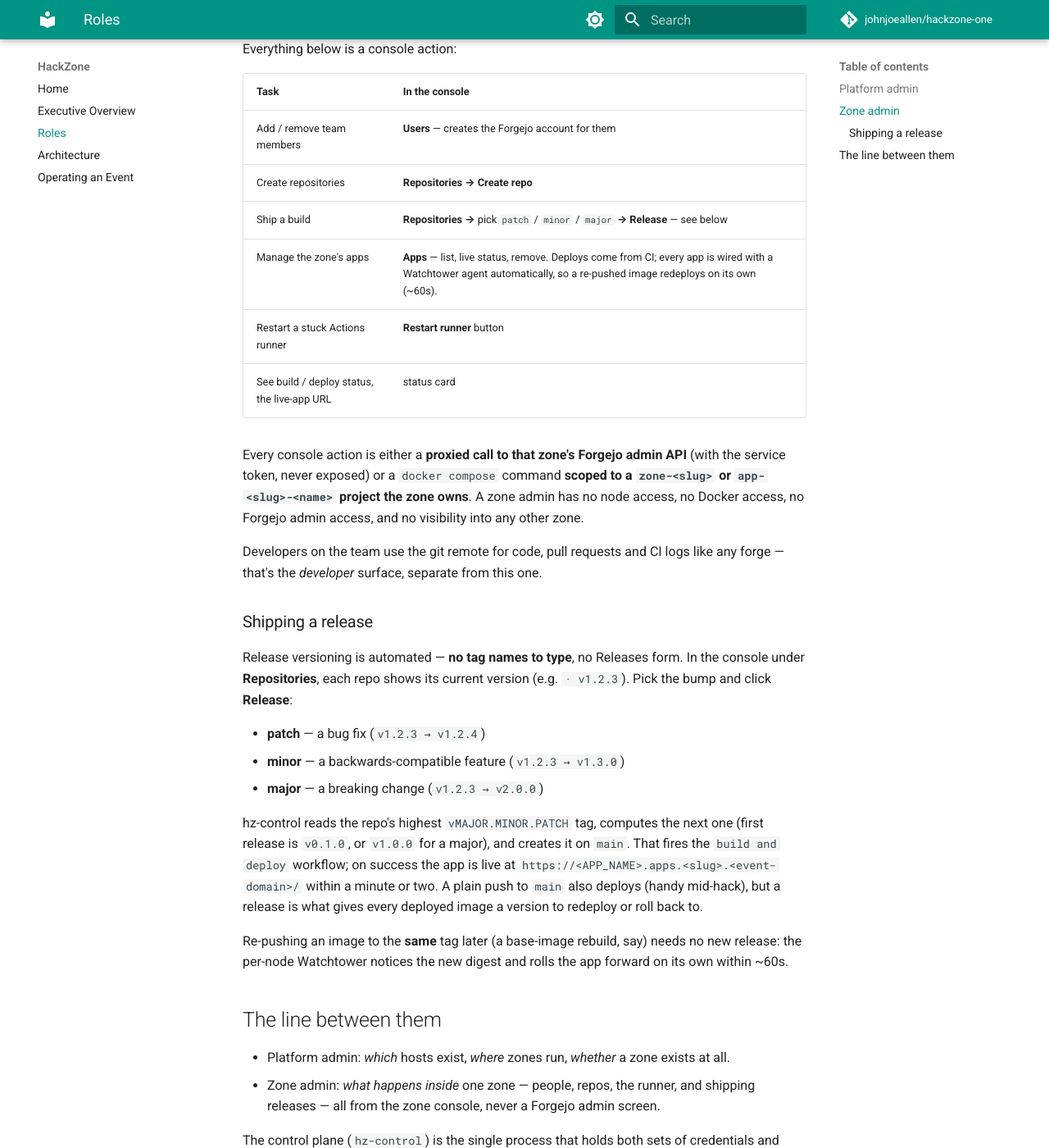
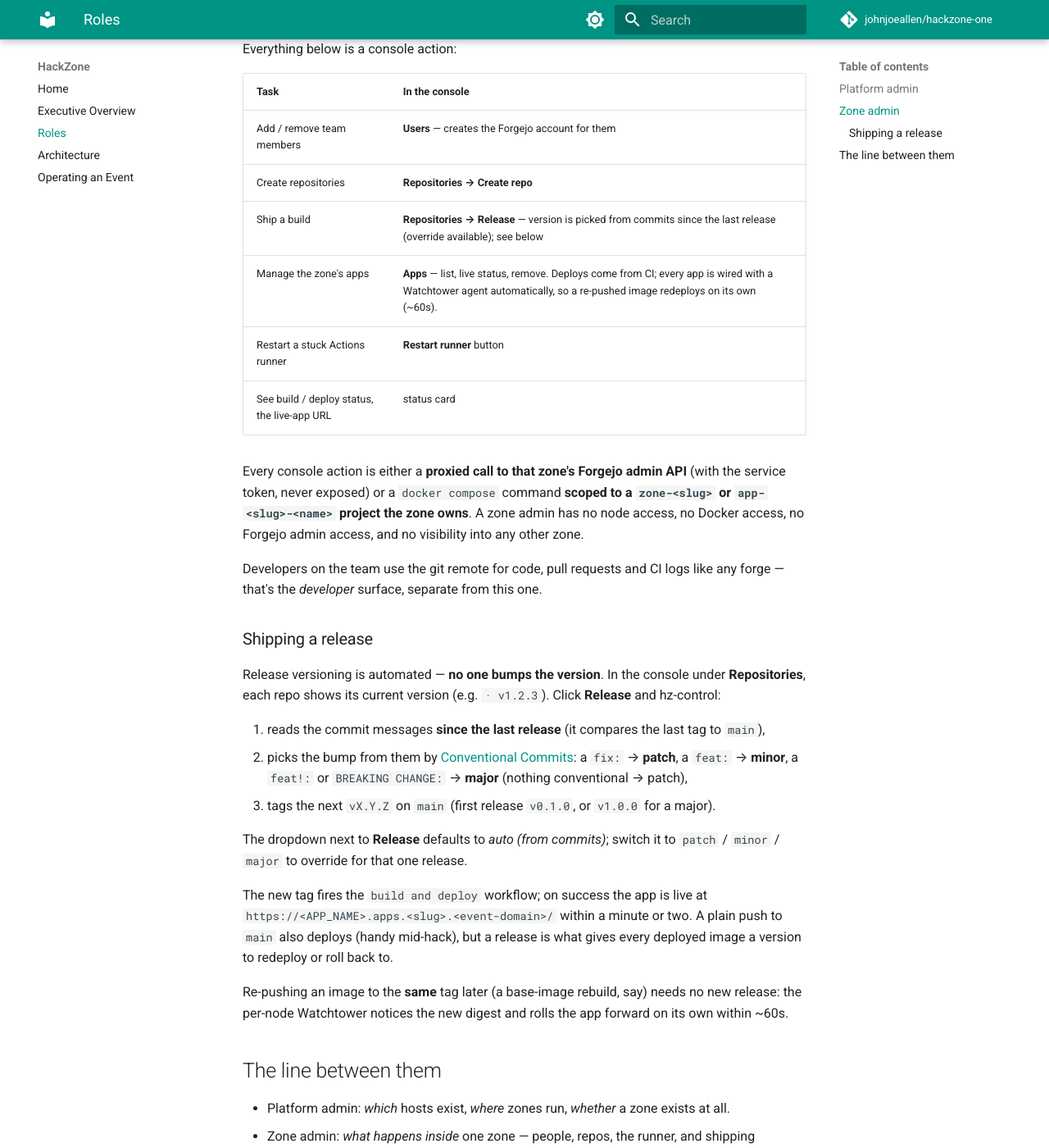
Before and after one commit to johnjoeallen/ignition, an MkDocs documentation site: the page built from docs/roles.md, in a window 1280 px wide and 1400 px high, scrolled down 1471 px. Shown: the whole window at 82% size. Built offline with MkDocs 1.6.1 and Material for MkDocs 9.7.7, drawn with Linux system fonts in a browser that asks for light colours; comment, search, counter and statistics services are not loaded.

Commit message:
Derive the release bump from commits since the last release
cut_release() now defaults to kind="auto": it diffs the last tag against
main, runs classify_bump() over those commit messages (Conventional Commits
— feat!:/BREAKING CHANGE: → major, feat: → minor, else patch), and tags the
next vX.Y.Z. The console's Release control keeps a dropdown (auto / patch /
minor / major) to override for one release; nobody types a version.

provision-zone.sh output reframed: hand the lead only the zone-token;
zone-admin.txt is hz-control's service credential, not handed out.

Docs (roles, index, README, operating-an-event, architecture, CLAUDE.md)
updated to the commit-driven flow.

Co-Authored-By: Claude Sonnet 5 <noreply@anthropic.com>
Claude-Session: https://claude.ai/code/session_01GEgvkxp9vBPD5rwkWEt4vM

```diff
--- a/docs/roles.md
+++ b/docs/roles.md
@@ -59,7 +59,7 @@ and stays on the control host. Everything below is a console action:
 |---|---|
 | Add / remove team members | **Users** — creates the Forgejo account for them |
 | Create repositories | **Repositories → Create repo** |
-| Ship a build | **Repositories →** pick `patch` / `minor` / `major` **→ Release** — see below |
+| Ship a build | **Repositories → Release** — version is picked from commits since the last release (override available); see below |
 | Manage the zone's apps | **Apps** — list, live status, remove. Deploys come from CI; every app is wired with a Watchtower agent automatically, so a re-pushed image redeploys on its own (~60s). |
 | Restart a stuck Actions runner | **Restart runner** button |
 | See build / deploy status, the live-app URL | status card |
@@ -75,17 +75,22 @@ like any forge — that's the *developer* surface, separate from this one.
 
 ### Shipping a release
 
-Release versioning is automated — **no tag names to type**, no Releases form.
-In the console under **Repositories**, each repo shows its current version
-(e.g. `· v1.2.3`). Pick the bump and click **Release**:
+Release versioning is automated — **no one bumps the version**. In the console
+under **Repositories**, each repo shows its current version (e.g. `· v1.2.3`).
+Click **Release** and hz-control:
 
-- **patch** — a bug fix (`v1.2.3 → v1.2.4`)
-- **minor** — a backwards-compatible feature (`v1.2.3 → v1.3.0`)
-- **major** — a breaking change (`v1.2.3 → v2.0.0`)
+1. reads the commit messages **since the last release** (it compares the last
+   tag to `main`),
+2. picks the bump from them by [Conventional Commits](https://www.conventionalcommits.org/):
+   a `fix:` → **patch**, a `feat:` → **minor**, a `feat!:` or `BREAKING CHANGE:`
+   → **major** (nothing conventional → patch),
+3. tags the next `vX.Y.Z` on `main` (first release `v0.1.0`, or `v1.0.0` for a
+   major).
 
-hz-control reads the repo's highest `vMAJOR.MINOR.PATCH` tag, computes the next
-one (first release is `v0.1.0`, or `v1.0.0` for a major), and creates it on
-`main`. That fires the `build and deploy` workflow; on success the app is live
+The dropdown next to **Release** defaults to *auto (from commits)*; switch it to
+`patch` / `minor` / `major` to override for that one release.
+
+The new tag fires the `build and deploy` workflow; on success the app is live
 at `https://<APP_NAME>.apps.<slug>.<event-domain>/` within a minute or two.
 A plain push to `main` also deploys (handy mid-hack), but a release is what
 gives every deployed image a version to redeploy or roll back to.
```
Also changed, not shown: CLAUDE.md (+9 -7 lines), README.md (+5 -3 lines), docs/architecture.md (+6 -4 lines), docs/index.md (+4 -3 lines), docs/operating-an-event.md (+7 -5 lines), 2 other files.
